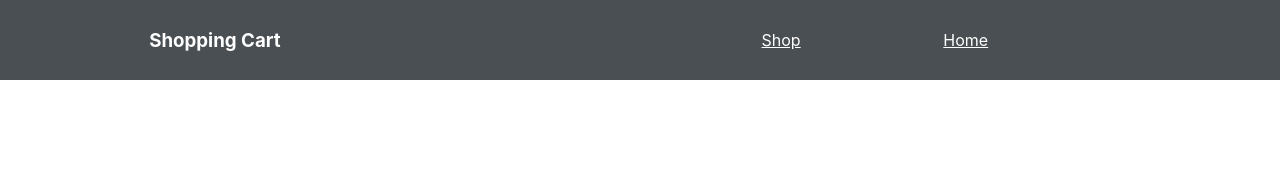
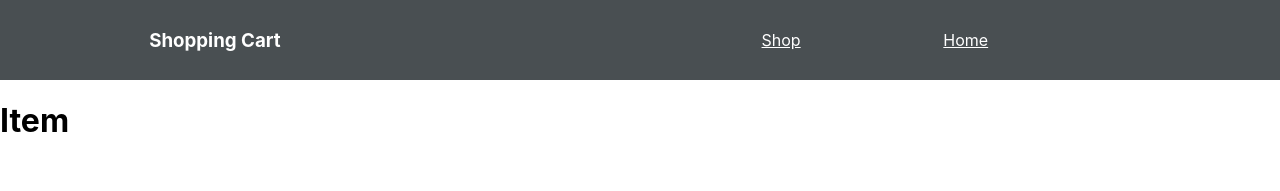
Before and after one commit to EricLam404/shopping-cart, a React (Create React App) app: page /shop/1 in a window 1280 px wide. Shown: the top 191 px of the page. Built offline with nearby package versions, Linux system fonts and the light colour scheme.

Commit message:
added id

```diff
--- /dev/null
+++ b/src/Item.js
@@ -0,0 +1,21 @@
+import React, { useState, useEffect } from 'react';
+import { useParams } from 'react-router-dom';
+import './App.css';
+
+function Item() {
+    useEffect(() => {
+    }, []);
+
+    const { id } = useParams();
+    const [item, setItem] = useState({});
+
+    console.log(id);
+
+    return (
+      <div className="item">
+          <h1>Item</h1>
+      </div>
+    );
+  }
+
+export default Item;
--- a/src/RouteSwitch.js
+++ b/src/RouteSwitch.js
@@ -2,6 +2,7 @@ import { BrowserRouter, Routes, Route } from "react-router-dom";
 import App from "./App";
 import Shop from "./Shop";
 import Nav from "./Nav";
+import Item from "./Item";
 
 const RouteSwitch = () => {
   return (
@@ -10,6 +11,7 @@ const RouteSwitch = () => {
       <Routes>
         <Route path="/" element={<App />} />
         <Route path="/shop" element={<Shop />} />
+        <Route path="/shop/:id" element={<Item />} />
       </Routes>
     </BrowserRouter>
   );
```
